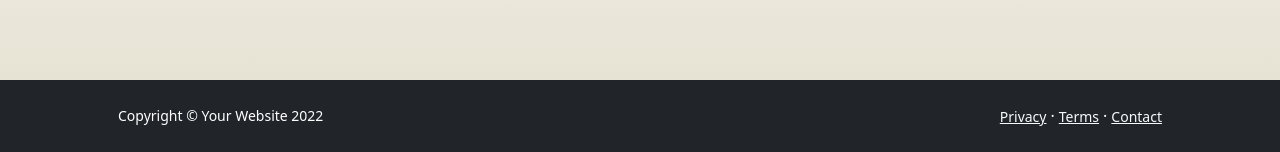
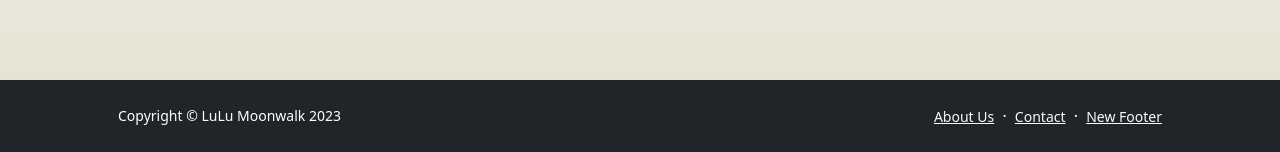
Before and after one commit to CBubel/LuluMoonwalks_SP, a Django app: page /moonwalks/ in a window 1280 px wide. Shown: the part 3692-3844 px from the top of the page. Run offline with Django 4.2, Linux system fonts and the light colour scheme; some libraries are stand-ins or nearby versions.

Commit message:
Implemented a universal footer for all pages

```diff
--- a/LuluMoonwalks/apps/mainsite/templates/mainsite/moonwalks.html
+++ b/LuluMoonwalks/apps/mainsite/templates/mainsite/moonwalks.html
@@ -295,16 +295,8 @@
                 </div>
             </div>
         </section>
-    <footer class="bg-dark mt-auto py-4">
-        <div class="container px-5">
-            <div class="row flex-column justify-content-between align-items-center flex-sm-row">
-                <div class="col-auto">
-                    <div class="text-white small m-0"><span>Copyright © Your Website 2022</span></div>
-                </div>
-                <div class="col-auto"><a class="link-light small" href="#!">Privacy</a><span class="text-white mx-1">·</span><a class="link-light small" href="#!">Terms</a><span class="text-white mx-1">·</span><a class="link-light small" href="#!">Contact</a></div>
-            </div>
-        </div>
-    </footer><script src="https://cdn.jsdelivr.net/npm/bootstrap@5.1.3/dist/js/bootstrap.bundle.min.js"></script><script src="{% static 'mainsite/js/scripts.js'%}}"></script>
+        {% include 'footer.html' %}
+        <script src="https://cdn.jsdelivr.net/npm/bootstrap@5.1.3/dist/js/bootstrap.bundle.min.js"></script><script src="{% static 'mainsite/js/scripts.js'%}}"></script>
     <script src="{% static 'mainsite/js/bootstrap.min.js' %}"></script>
 </body>
 </html>
--- a/LuluMoonwalks/apps/mainsite/templates/mainsite/test.html
+++ b/LuluMoonwalks/apps/mainsite/templates/mainsite/test.html
@@ -115,5 +115,6 @@
                         </div>
                     </div>
                 </div>
+        {% include 'footer.html' %}
 </body>
 </html>
--- /dev/null
+++ b/LuluMoonwalks/templates/footer.html
@@ -0,0 +1,16 @@
+<footer class="bg-dark mt-auto py-4">
+        <div class="container px-5">
+            <div class="row flex-column justify-content-between align-items-center flex-sm-row">
+                <div class="col-auto">
+                    <div class="text-white small m-0"><span>Copyright © LuLu Moonwalk 2023</span></div>
+                </div>
+                <div class="col-auto">
+                    <a class="link-light small" href="#!">About Us</a>
+                    <span class="text-white mx-1">·</span>
+                    <a class="link-light small" href="#!">Contact</a>
+                    <span class="text-white mx-1">·</span>
+                    <a class="link-light small" href="#!">New Footer</a>
+                </div>
+            </div>
+        </div>
+    </footer>
--- a/LuluMoonwalks/templates/navbar.html
+++ b/LuluMoonwalks/templates/navbar.html
@@ -6,6 +6,7 @@
     <meta name="viewport" content="width=device-width, initial-scale=1.0, shrink-to-fit=no">
     <title>NavBar</title>
     <link rel="stylesheet" href="{% static 'mainsite/css/bootstrap.min.css' %}">
+    <link href="{% static 'mainsite/css/styles.css' %}" rel="stylesheet">
     <link rel="stylesheet" href="https://cdn.jsdelivr.net/npm/bootstrap-icons@1.5.0/font/bootstrap-icons.css">
 </head>
 <body>
@@ -30,6 +31,8 @@
         </div>
     </nav>
     <script src="{% static 'mainsite/js/bootstrap.min.js' %}"></script>
+    {% block content %}
+    {% endblock %}
 </body>
 
 </html>
```
Also changed, not shown: LuluMoonwalks/apps/mainsite/templates/mainsite/about.html (+1 -15 lines), LuluMoonwalks/apps/mainsite/templates/mainsite/contact.html (+1 -10 lines), LuluMoonwalks/apps/mainsite/templates/mainsite/faq.html (+1 -10 lines), LuluMoonwalks/apps/mainsite/templates/mainsite/index.html (+1 -10 lines), LuluMoonwalks/apps/mainsite/templates/mainsite/pinatas.html (+1 -14 lines).
